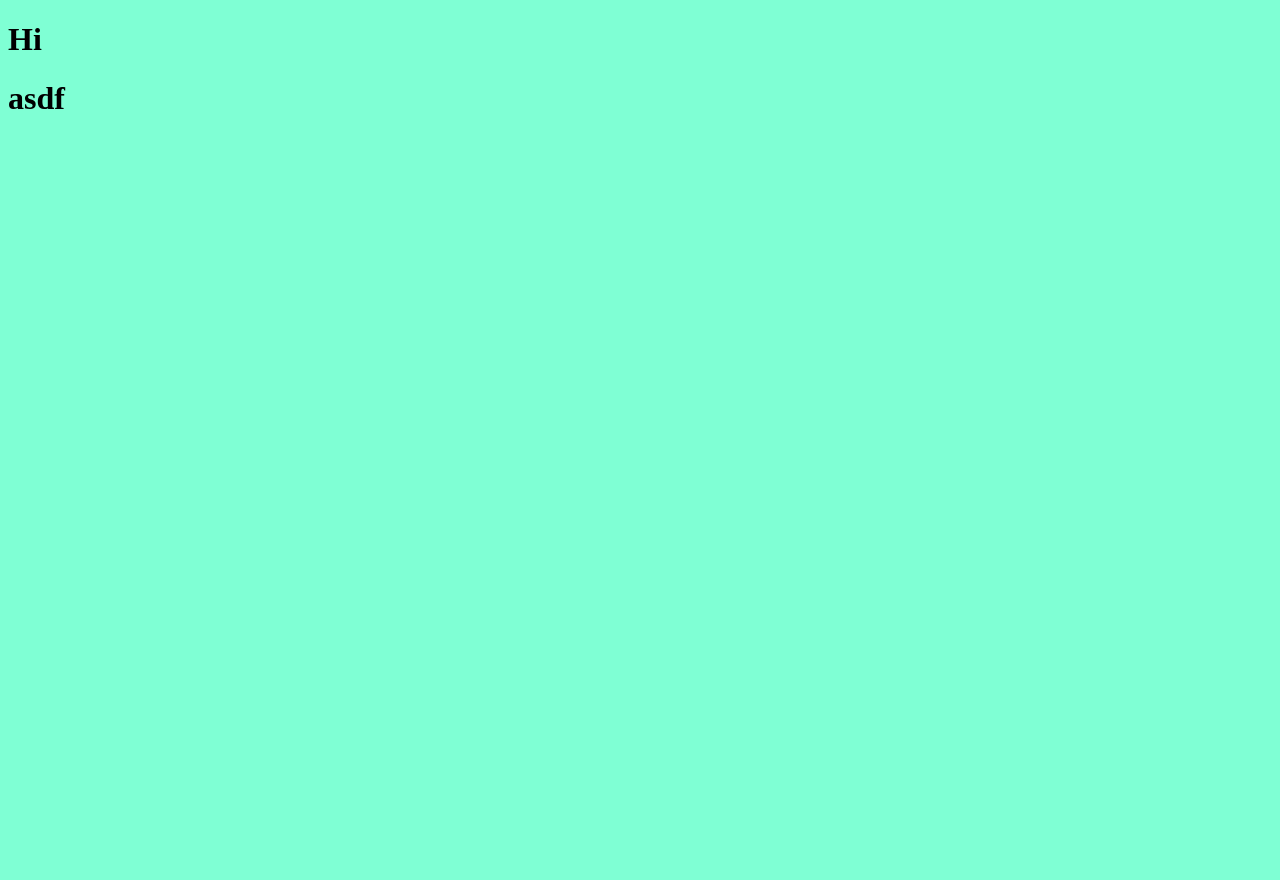
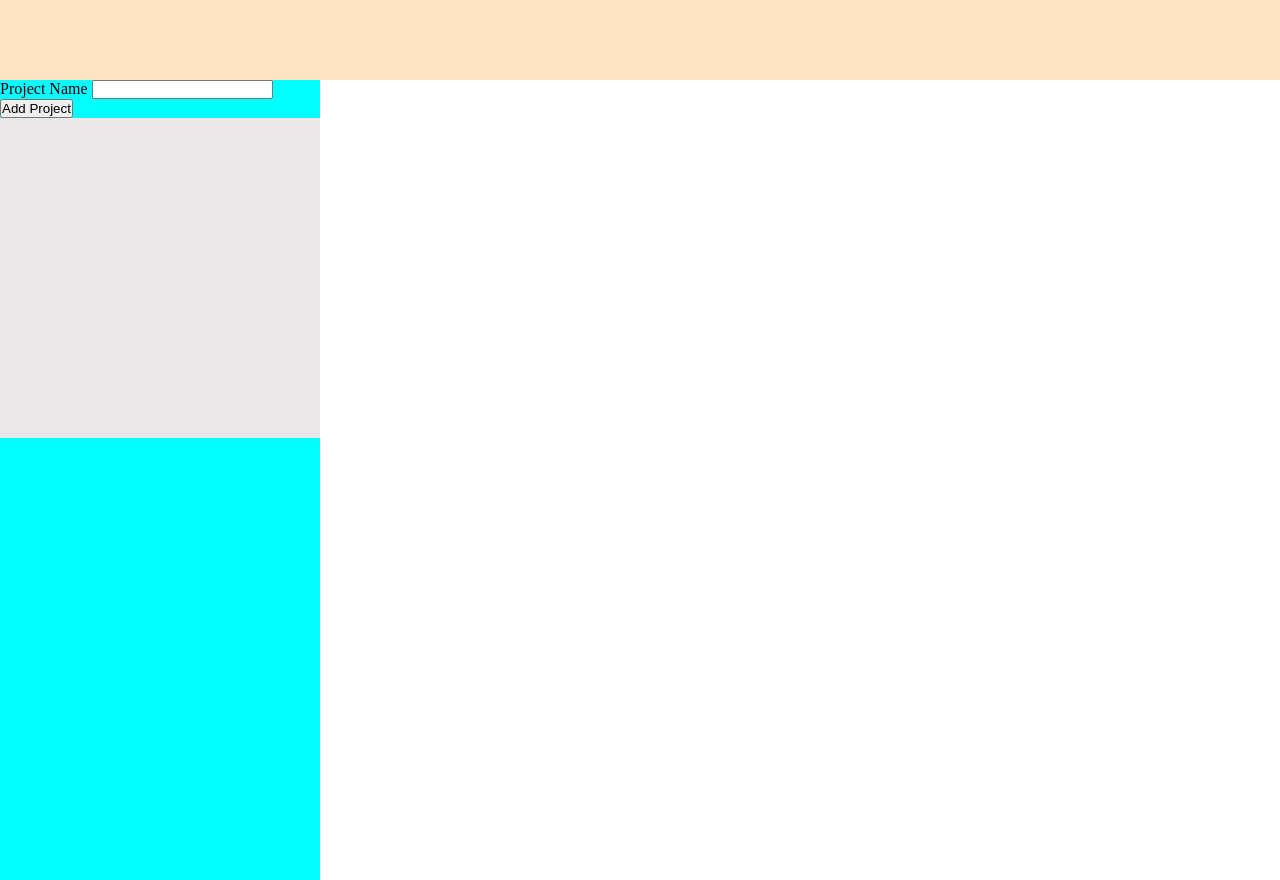
Before and after one commit to Krisstopher15/todo-list-test, a website built with webpack: page src/template.html in a window 1280 px wide. Before the commit the page ends 800 px from the top, so only its background shows below. Built offline with nearby package versions, Linux system fonts and the light colour scheme.

Commit message:
add createProject

```diff
--- a/package.json
+++ b/package.json
@@ -13,6 +13,7 @@
   "devDependencies": {
     "css-loader": "^6.7.4",
     "html-webpack-plugin": "^5.5.1",
+    "source-map-loader": "^4.0.1",
     "style-loader": "^3.3.3",
     "webpack": "^5.83.1",
     "webpack-cli": "^5.1.1"
--- /dev/null
+++ b/src/createProject.js
@@ -0,0 +1,32 @@
+let projectList = [];
+
+class Project {
+  constructor(name) {
+    this.name = name;
+  }
+}
+
+function pushProjects(project) {
+  projectList.push(project);
+}
+
+function createProject() {
+  const list = document.createElement("ul");
+  const projectElem = document.createElement("li");
+  const projects = document.querySelector(".projects");
+  const inputProjectName = document.querySelector("#pj-name-input").value;
+
+  list.textContent = inputProjectName;
+
+  list.appendChild(projectElem);
+  projects.appendChild(list);
+
+  const project = new Project(inputProjectName);
+
+  pushProjects(project);
+  console.table(projectList);
+}
+
+function renderProjects(project) {}
+
+export { createProject };
--- a/src/index.js
+++ b/src/index.js
@@ -1,5 +1,9 @@
 import "./style.css";
+import { createProject } from "./createProject";
 
-const title = document.createElement("h1");
-title.textContent = "asdf";
-document.body.appendChild(title);
+const formAddProject = document.querySelector(".add-project");
+
+formAddProject.addEventListener("submit", (e) => {
+  e.preventDefault();
+  createProject();
+});
--- /dev/null
+++ b/src/render.js
@@ -0,0 +1,3 @@
+let todoList = [];
+
+function render(todoList) {}
--- a/src/style.css
+++ b/src/style.css
@@ -1,3 +1,41 @@
+* {
+  margin: 0;
+  padding: 0;
+  box-sizing: border-box;
+}
+
+html,
 body {
-  background-color: aquamarine;
+  width: 100%;
+  height: 100%;
 }
+
+.container {
+  height: 100%;
+  display: flex;
+}
+
+header {
+  background-color: bisque;
+  height: 10%;
+}
+
+.side {
+  background-color: aqua;
+  height: 100%;
+  width: 25%;
+  display: flex;
+  flex-direction: column;
+  align-items: center;
+  justify-content: baseline;
+}
+
+.todo-list {
+  width: 75%;
+}
+
+.projects {
+  background-color: rgb(233, 231, 231);
+  width: 100%;
+  height: 40%;
+}
--- a/src/template.html
+++ b/src/template.html
@@ -7,6 +7,17 @@
     <title>Document</title>
   </head>
   <body>
-    <h1>Hi</h1>
+    <header class="header"></header>
+    <div class="container">
+      <div class="side">
+        <form class="add-project">
+          <label for="pj-name-input">Project Name</label>
+          <input type="text" name="pj-name-input" id="pj-name-input" required />
+          <button type="submit">Add Project</button>
+        </form>
+        <div class="projects"></div>
+      </div>
+      <div class="todo-list"></div>
+    </div>
   </body>
 </html>
--- a/webpack.config.js
+++ b/webpack.config.js
@@ -6,6 +6,7 @@ module.exports = {
   entry: {
     index: path.resolve(__dirname, "./src/index.js"),
   },
+  devtool: "source-map",
   output: {
     path: path.resolve(__dirname, "./dist"),
     filename: "[name].bundle.js",
```
Also changed, not shown: dist/index.bundle.js, dist/index.html, 2 other files.
